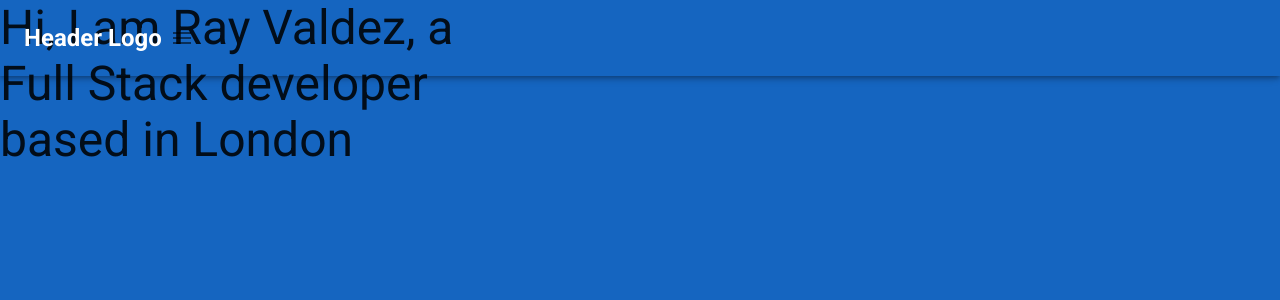
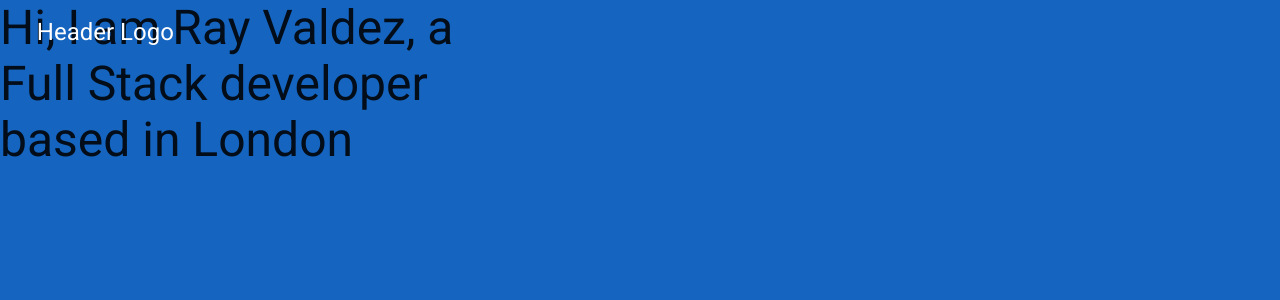
Before and after one commit to rayvaldez/itsallrayv, a React (Create React App) app: page / in a window 1280 px wide. Shown: the top 300 px of the page. Built offline with nearby package versions, Linux system fonts and the light colour scheme.

Commit message:
Remove box shadow and flex logo & menu

```diff
--- a/src/components/Header.js
+++ b/src/components/Header.js
@@ -3,16 +3,25 @@ import AppBar from '@mui/material/AppBar';
 import Toolbar from '@mui/material/Toolbar';
 import IconButton from '@mui/material/IconButton';
 import MenuIcon from '@mui/icons-material/Menu';
+import Typography from '@mui/material/Typography';
+
 
 const Header = () => {
 
 
   return (
     <div>
-      <AppBar sx={{background: 'none'}}>
-        <Toolbar>
-          <h2>Header Logo</h2>
-          <IconButton>
+      <AppBar sx={{background: 'none', boxShadow: '0 0 0 0'}}>
+        <Toolbar sx={{width: '98%', margin: '0 auto'}}>
+          <Typography variant='h5' sx={{
+            display: { xs: 'none', md: 'flex' },
+            flexGrow: 1,
+          }}>
+          Header Logo
+          </Typography>
+          <IconButton sx={{
+            display: { xs: 'flex', md: 'none' },
+          }}>
             <MenuIcon />
           </IconButton>
         </Toolbar>
```
